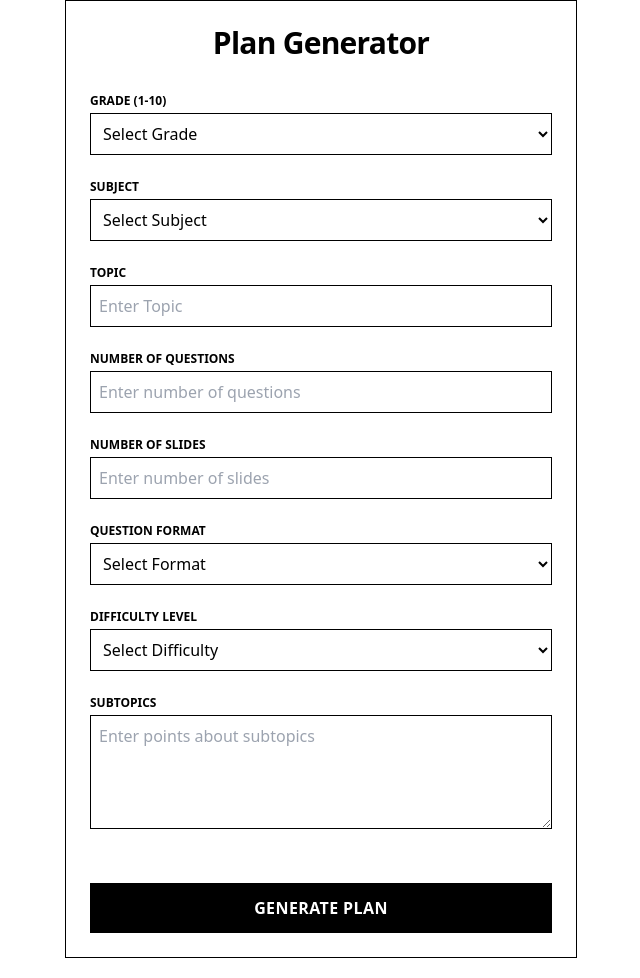
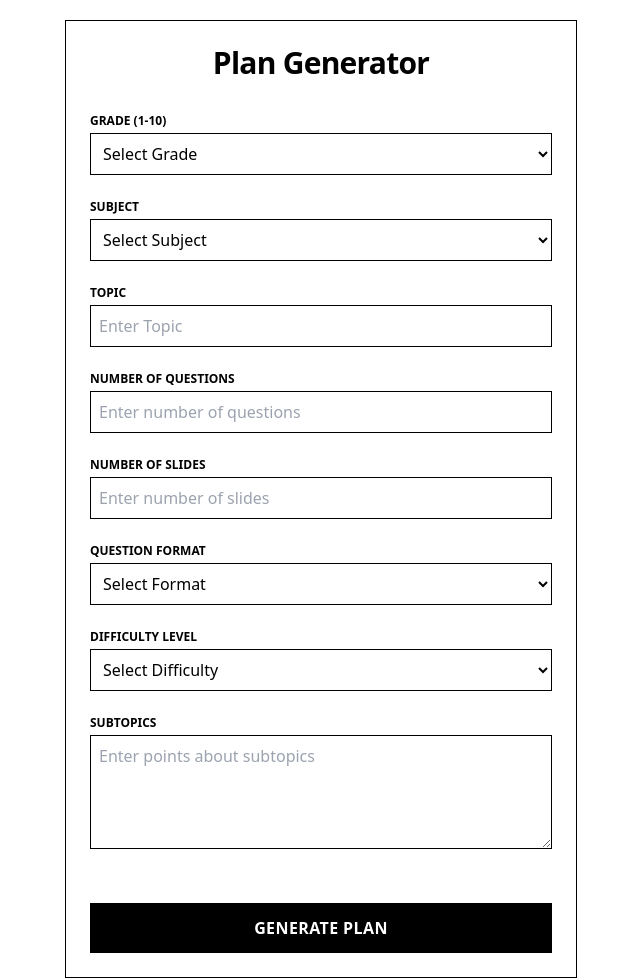
Before and after one commit to shathwik33/NGO-Project, a Flask app: page / in a window 1280 px wide. Shown: the whole page, without its empty margins (319-959 px from the left). Run offline with Flask 3, Linux system fonts and the light colour scheme; some libraries are stand-ins or nearby versions.

Commit message:
Fix layout spacing: Adjust body margin for improved alignment in index.html

```diff
--- a/templates/index.html
+++ b/templates/index.html
@@ -18,7 +18,7 @@
   </style>
 </head>
 
-<body class="h-full flex items-center justify-center p-4">
+<body class="h-full flex items-center justify-center p-4 mt-5">
   <div
     class="w-full max-w-lg bg-white text-black p-6 border border-black overflow-y-auto max-h-screen scrollbar-hidden">
     <header class="mb-8 text-center">
```
